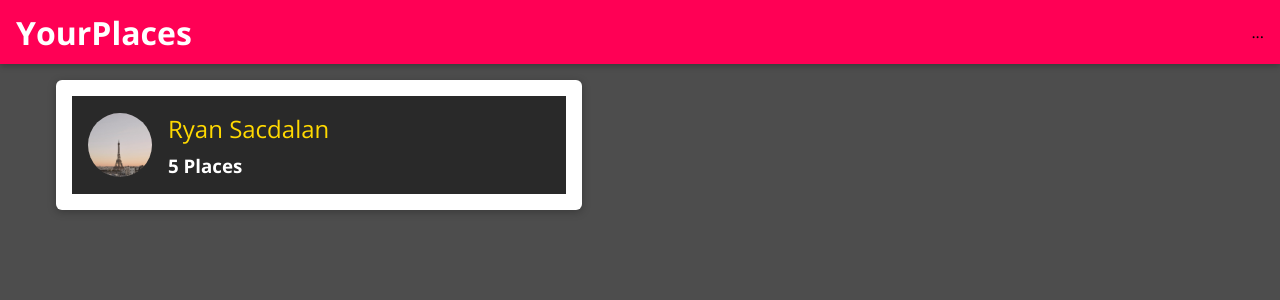
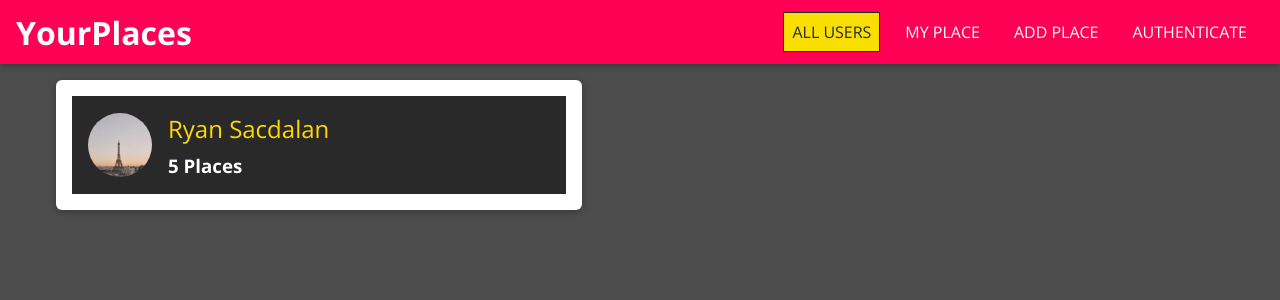
Before and after one commit to RySacdalan/yourlocation-frontend, a React (Create React App) app: page / in a window 1280 px wide. Shown: the top 300 px of the page. Built offline with nearby package versions, Linux system fonts and the light colour scheme.

Commit message:
Add NavLinks to main header.

```diff
--- a/src/shared/components/navigation/MainNavigation.js
+++ b/src/shared/components/navigation/MainNavigation.js
@@ -3,6 +3,7 @@
 import "./MainNavigation.css";
 import { Link } from "react-router-dom";
 import MainHeader from "./MainHeader";
+import NavLinks from "./NavLinks";
 
 const MainNavigation = (props) => {
   return (
@@ -15,7 +16,9 @@
       <h1 className="main-navigation__title">
         <Link to="/">YourPlaces</Link>
       </h1>
-      <nav>...</nav>
+      <nav>
+        <NavLinks />
+      </nav>
     </MainHeader>
   );
 };
--- a/src/shared/components/navigation/NavLinks.css
+++ b/src/shared/components/navigation/NavLinks.css
@@ -0,0 +1,76 @@
+.nav-links {
+    list-style: none;
+    margin: 0;
+    padding: 0;
+    width: 100%;
+    height: 100%;
+    display: flex;
+    flex-direction: column;
+    justify-content: center;
+    align-items: center;
+}
+
+.nav-links li {
+margin: 1rem;
+}
+
+.nav-links a {
+border: 1px solid transparent;
+color: #292929;
+text-decoration: none;
+padding: 0.5rem;
+}
+
+.nav-links a:hover,
+.nav-links a:active,
+.nav-links a.active {
+background: #f8df00;
+border-color: #292929;
+color: #292929;
+}
+
+.nav-links button {
+cursor: pointer;
+border: 1px solid #292929;
+color: #292929;
+background: transparent;
+padding: 0.5rem;
+font: inherit;
+}
+
+.nav-links button:focus {
+outline: none;
+}
+
+.nav-links button:hover,
+.nav-links button:active {
+background: #292929;
+color: white;
+}
+
+@media (min-width: 768px) {
+.nav-links {
+    flex-direction: row;
+}
+
+.nav-links li {
+    margin: 0 0.5rem;
+}
+
+.nav-links a {
+    color: white;
+    text-decoration: none;
+}
+
+.nav-links button {
+    border: 1px solid white;
+    color: white;
+    background: transparent;
+}
+
+.nav-links button:hover,
+.nav-links button:active {
+    background: #f8df00;
+    color: #292929;
+}
+}
--- a/src/shared/components/navigation/NavLinks.js
+++ b/src/shared/components/navigation/NavLinks.js
@@ -0,0 +1,27 @@
+import React from "react";
+import { NavLink } from "react-router-dom";
+
+import "./NavLinks.css";
+
+const NavLinks = (props) => {
+  return (
+    <ul className="nav-links">
+      <li>
+        <NavLink to="/" exact>
+          ALL USERS
+        </NavLink>
+      </li>
+      <li>
+        <NavLink to="/sample1/places">MY PLACE</NavLink>
+      </li>
+      <li>
+        <NavLink to="/places/new">ADD PLACE</NavLink>
+      </li>
+      <li>
+        <NavLink to="/auth">AUTHENTICATE</NavLink>
+      </li>
+    </ul>
+  );
+};
+
+export default NavLinks;
```
